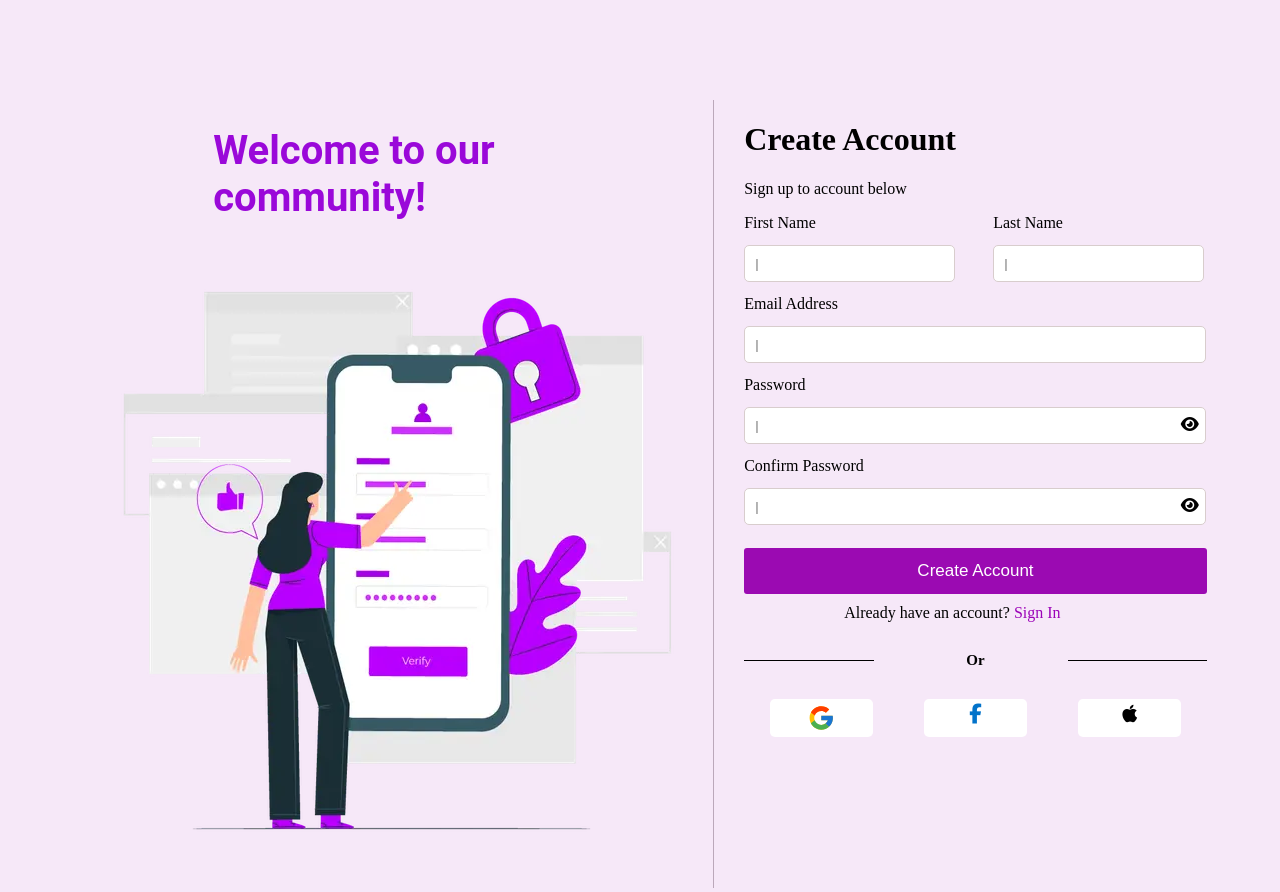
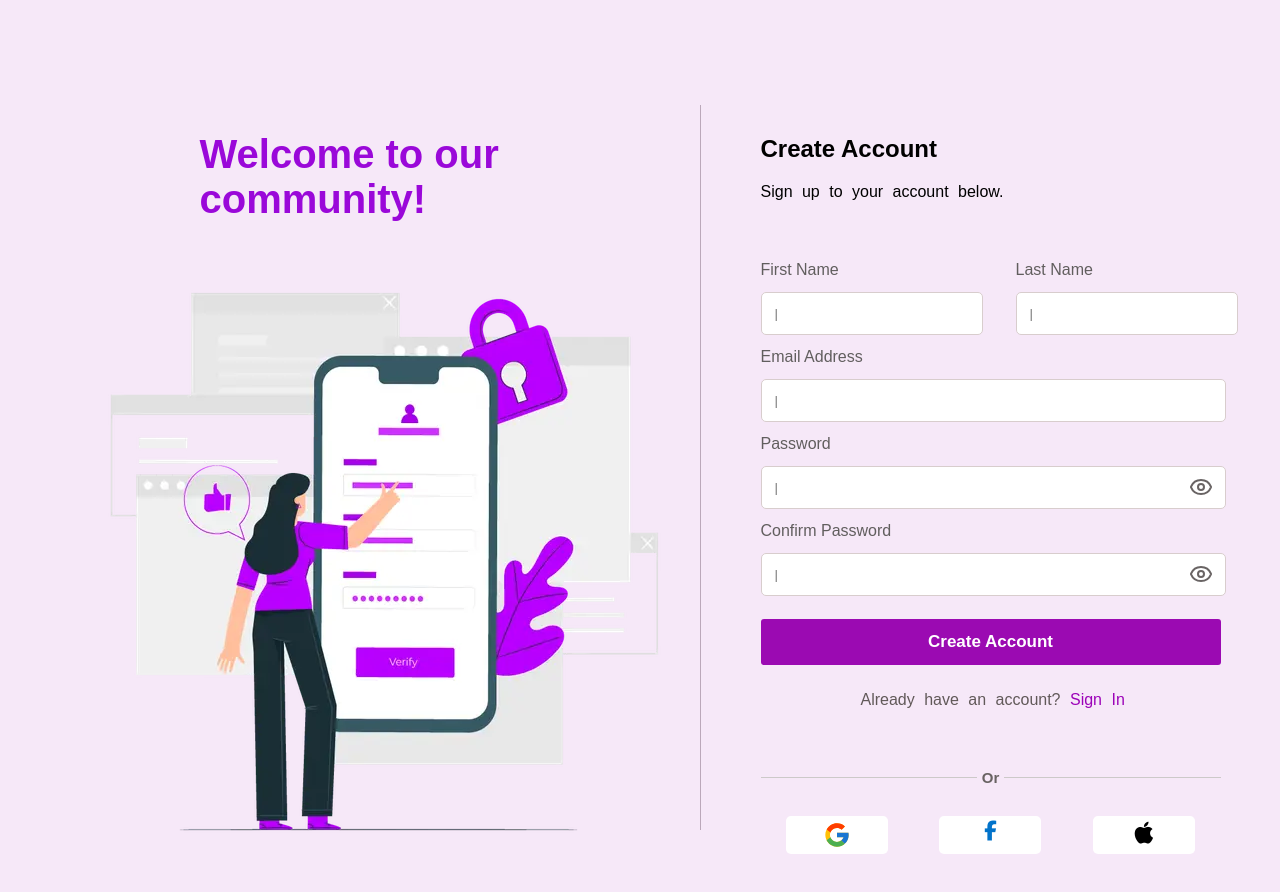
Before and after one commit to jacquelinenyinawabagesera/signup-form, a plain HTML site: page index.html in a window 1280 px wide. Drawn offline with Linux system fonts and the light colour scheme.

Commit message:
updated the index and style files

```diff
--- a/index.html
+++ b/index.html
@@ -6,6 +6,7 @@
     <title>Document</title>
     <link rel="stylesheet" href="https://cdnjs.cloudflare.com/ajax/libs/font-awesome/6.7.2/css/all.min.css">
     <link rel="stylesheet" href="./style.css">
+    <link href="https://fonts.googleapis.com/css2?family=Roboto:ital,wght@0,100..900;1,100..900&display=swap" rel="stylesheet">
 </head>
 <body>
   <form action="">
@@ -14,12 +15,12 @@
         <h1>Welcome to our <br> community!</h1>
     <img src="./images/signup.webp" alt="Signup image">
     </div>
-      <div>
-        <h1>Create Account</h1>
-        <p>Sign up to account below</p>
+      <div class="form-container">
+        <h2>Create Account</h2>
+        <p>Sign up to your account below.</p>
          <div class="input">
             <div>
-            <label for="firstname">First Name</label>
+            <label for="firstname" >First Name</label>
             <input type="text" placeholder="|" id="firstname" required>
         </div>
         <div>
@@ -32,15 +33,15 @@
          <div id="input">
             <label for="password">Password</label>
             <input type="password" id="password" placeholder="|" required>
-            <i class="fa-solid fa-eye"></i>
+            <svg xmlns="http://www.w3.org/2000/svg" width="24" height="24" viewBox="0 0 24 24" fill="none" stroke="currentColor" stroke-width="2" stroke-linecap="round" stroke-linejoin="round" class="lucide lucide-eye"><path d="M2.062 12.348a1 1 0 0 1 0-.696 10.75 10.75 0 0 1 19.876 0 1 1 0 0 1 0 .696 10.75 10.75 0 0 1-19.876 0"/><circle cx="12" cy="12" r="3"/></svg>
          </div>
          <div class="input-comfirm-password">
             <label for="comfirmpassword">Confirm Password</label>
             <input type="password" placeholder="|" id="comfirmpassword" required>
-            <i class="fa-solid fa-eye"></i>
+            <svg xmlns="http://www.w3.org/2000/svg" width="24" height="24" viewBox="0 0 24 24" fill="none" stroke="currentColor" stroke-width="2" stroke-linecap="round" stroke-linejoin="round" class="lucide lucide-eye"><path d="M2.062 12.348a1 1 0 0 1 0-.696 10.75 10.75 0 0 1 19.876 0 1 1 0 0 1 0 .696 10.75 10.75 0 0 1-19.876 0"/><circle cx="12" cy="12" r="3"/></svg>
          </div>
          <button type="submit"> Create Account</button>
-         <label for="" style="margin-left: 100px;">Already have an account? <a href="#" style="text-decoration: none; color: rgb(156, 3, 184) ;"> Sign In</a> </label>
+         <p id="p">Already have an account? <a href="#"> Sign In</a> </p>
          <h2 id="lines">Or</h2>
          <div class="icon">
           <svg xmlns="http://www.w3.org/2000/svg" x="0px" y="0px" width="28" height="28" viewBox="0 0 48 48">
--- a/style.css
+++ b/style.css
@@ -1,31 +1,36 @@
+*{
+  font-family: 'poppins', sans-serif;
+}
+
 #lines{
   position: relative;
       max-width: 500px;
       margin: 30px auto;
       text-align: center;
       font-size: 15px;
+      color: rgb(105, 99, 99);
 }
 #lines:before{
   content: " ";
       display: block;
       height: 0.5px;
-      width: 130px;
+      width: 47%;
       position: absolute;
       top: 50%;
-      background: black
+      background: rgb(204, 201, 201);
 }
 #lines:after{
   content: " ";
       height: 0.5px;
-      width: 30%;
-      background: black;
+      width: 47%;
+      background: rgb(204, 201, 201);
       display: block;
       position: absolute;
       top: 50%;
       right: 0;
 }
 input{
-  padding: 10px;
+  padding: 13px;
   margin-top: 13px;
   margin-bottom: 13px;
   border:1px solid rgb(216, 205, 205);
@@ -38,6 +43,9 @@ button {
   color: white;
   padding: 13px;
   font-size: 17px;
+  font-weight: bold;
+  font-family: 'poppins', sans-serif;
+
 
   cursor: pointer;
   background-color:rgb(155,10,178) ; border: none; color: white;
@@ -51,26 +59,27 @@ body{
   background-color:rgb(246, 232, 248);
 }
 .container{
-  display: flex; gap: 30px; margin-top: 100px;justify-content: center;
+  display: flex; gap: 30px; margin-top: 100px;justify-content: center; height: 730px;
 }
 .image-container{
   display: flex; flex-direction: column;
   border-right: 1px solid rgb(187, 168, 186);
+  margin-top: 5px;
 }
 .image-container h1{
-  color: rgb(154,8,217);font-size:40px;margin-left: 140px;font-family: Roboto;
+  color: rgb(154,8,217);font-size:40px;margin-left: 140px;font-family: 'poppins', sans-serif;
 }
 .icon{
   display: flex; justify-content: space-around;
 }
 .fa-facebook-f{
-  color: #0273ca; font-size: 20px;width: 20%;background-color: white; text-align: center;padding: 5px; border-radius: 5px;
+  color: #0273ca; font-size: 20px;width: 20%;background-color: white; text-align: center;padding: 5px; border-radius: 5px;cursor: pointer;
 }
 .fa-apple{
-  font-size: 20px; width: 20%;background-color: white; text-align: center;padding: 5px; border-radius: 5px;
+  font-size: 25px; width: 20%;background-color: white; text-align: center;padding: 5px; border-radius: 5px;cursor: pointer;
 }
 .icon svg{
-  font-size: 20px;width: 20%;background-color: white; text-align: center;padding: 5px; border-radius: 5px;
+  font-size: 20px;width: 20%;background-color: white; text-align: center;padding: 5px; border-radius: 5px;cursor: pointer;
 }
 .input{
   display: flex; gap:50px;
@@ -83,13 +92,14 @@ body{
 #input input{
   display: block; width: 95%;
 }
-#input i{
-  position: absolute;top:40px; right: 8px;
+#input svg{
+  position: absolute;top:40px; right: 8px;cursor: pointer;
+  color: rgb(105, 100, 100);
 }
 
-.input i{
+/* .input i{
   position: absolute;top:40px; right: 8px;
-}
+} */
 
 .input-comfirm-password{
   position: relative;
@@ -100,6 +110,31 @@ body{
 .input-email{
   display: block; width: 95%;
 }
-.input-comfirm-password i{
-  position: absolute; top:40px; right: 8px;
+.input-comfirm-password svg{
+  position: absolute; top:40px; right: 8px; cursor: pointer;
+  color: rgb(105, 100, 100);
 }
+.form-container{
+  margin-left: 30px;
+  margin-bottom: 300px;
+  margin-top: 15px;
+}
+.form-container h2{
+  font-family:'poppins', sans-serif;
+
+}
+.form-container p{
+  font-family: 'poppins', sans-serif;
+  margin-bottom: 60px;
+  word-spacing: 5px;
+}
+label{
+  color: rgb(97, 94, 94);
+}
+#p{
+  margin-left: 100px;
+  color: rgb(97, 89, 89);
+}
+#p a{
+  text-decoration: none; color: rgb(156, 3, 184) ;
+}
```
